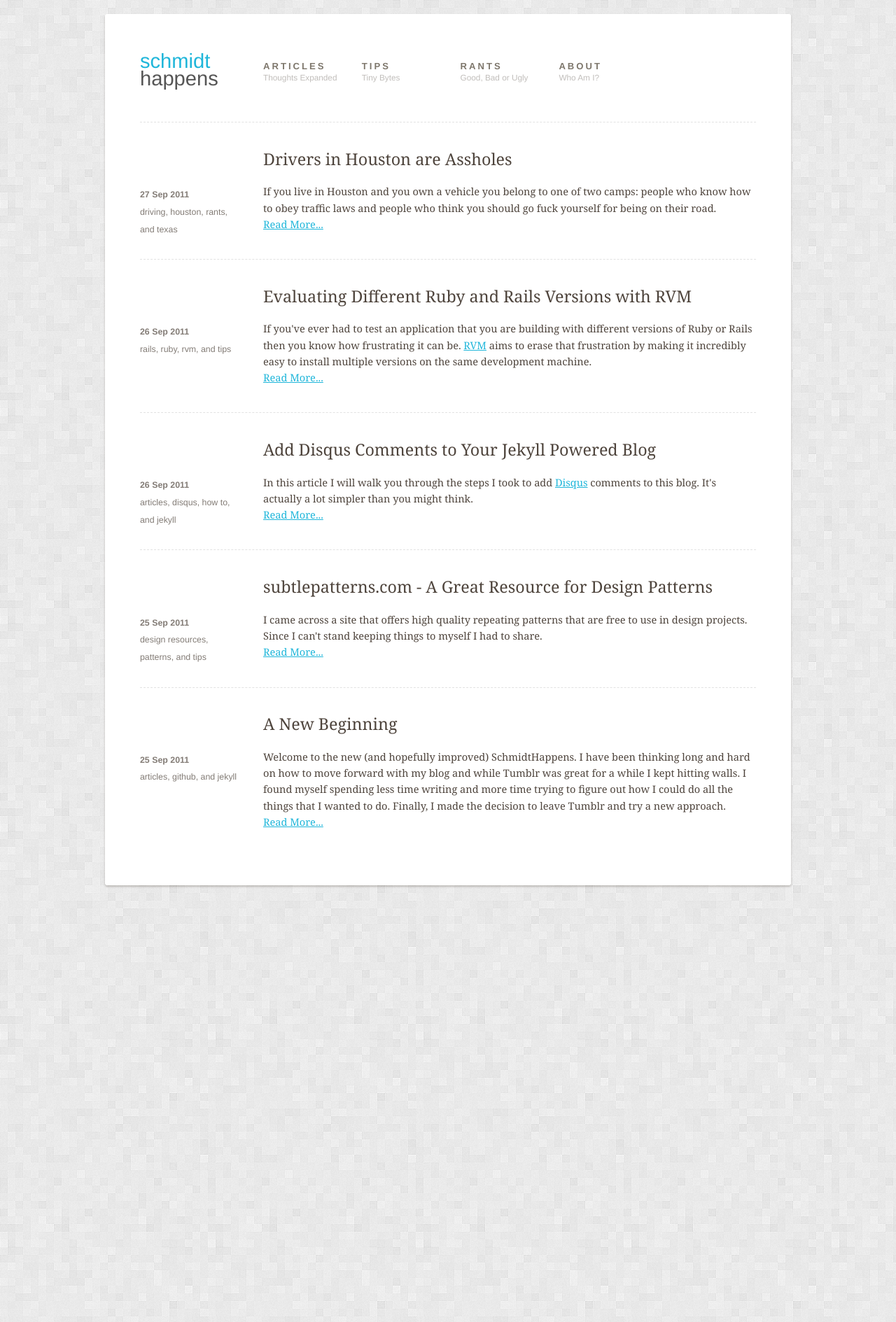
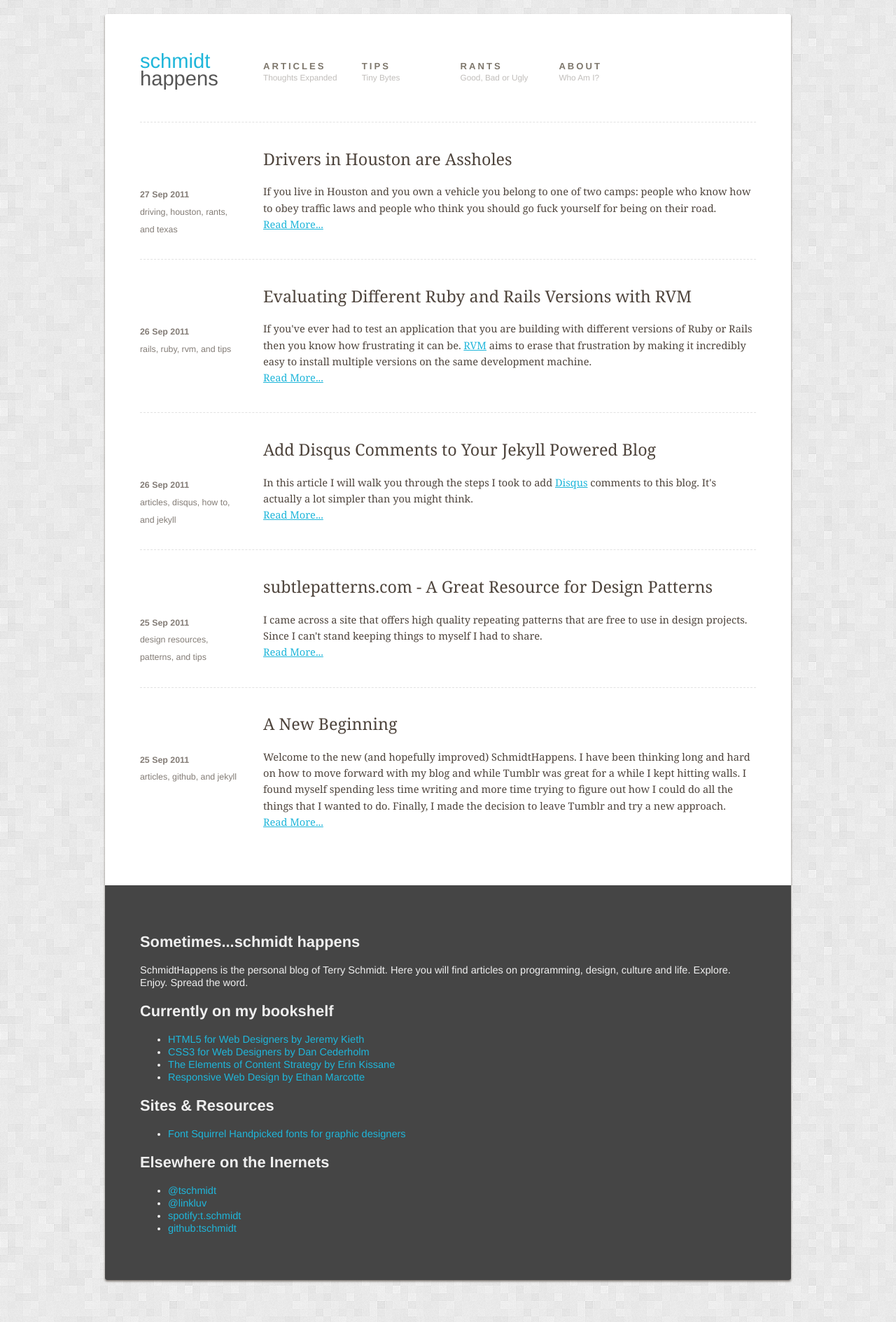
Before and after one commit to tschmidt/tschmidt.github.com, a Jekyll site: the page built from index.html, in a window 1280 px wide. Shown: the whole page at 70% size. Built offline with Jekyll 4.4.1, drawn with Linux system fonts in a browser that asks for light colours; nearby versions of some CDN libraries; Markdown is read by kramdown in place of the engine named in the settings.

Commit message:
Added footer content. Style and layout to come

```diff
--- a/_layouts/default.html
+++ b/_layouts/default.html
@@ -77,9 +77,71 @@
         <noscript>Please enable JavaScript to view the <a href="http://disqus.com/?ref_noscript">comments powered by Disqus.</a></noscript>
         <a href="http://disqus.com" class="dsq-brlink">blog comments powered by <span class="logo-disqus">Disqus</span></a>
         {% endif %}
-      </div>
-    </div>
-  </div>
+      </div> <!-- end #main -->
+    </div> <!-- end #wrap-inner -->
+    <footer role="main">
+      <section class="comp about">
+        <header>
+          <h1>Sometimes...schmidt happens</h1>
+        </header>
+        <p>
+          Schmidt<span>Happens</span> is the personal blog of Terry Schmidt. Here you will
+          find articles on programming, design, culture and life. Explore.
+          Enjoy. Spread the word.
+        </p>
+      </section>
+      <section class="comp bookshelf">
+        <header>
+          <h1>Currently on my bookshelf</h1>
+        </header>
+        <ul>
+          <li>
+            <a href="http://www.abookapart.com/products/html5-for-web-designers" title="A Book Apart: HTML5 for Web Designers">
+              <span class="book title">HTML5 for Web Designers</span>
+              <span class="book author">by Jeremy Kieth</span>
+            </a>
+          </li>
+          <li>
+            <a href="http://www.abookapart.com/products/css3-for-web-designers" title="A Book Apart: CSS3 for Web Designers">
+              <span class="book title">CSS3 for Web Designers</span>
+              <span class="book author">by Dan Cederholm</span>
+            </a>
+          </li>
+          <li>
+            <a href="http://www.abookapart.com/products/the-elements-of-content-strategy" title="A Book Apart: The Elements of Content Strategy">
+              <span class="book title">The Elements of Content Strategy</span>
+              <span class="book author">by Erin Kissane</span>
+            </a>
+          </li>
+          <li>
+            <a href="http://www.abookapart.com/products/responsive-web-design" title="A Book Apart: Responsive Web Design">
+              <span class="book title">Responsive Web Design</span>
+              <span class="book author">by Ethan Marcotte</span>
+            </a>
+          </li>
+        </ul>
+      </section>
+      <section class="comp resources">
+        <header>
+          <h1>Sites &amp; Resources</h1>
+        </header>
+        <ul>
+          <li><a href="http://www.fontsquirrel.com/">Font Squirrel <span>Handpicked fonts for graphic designers</span></a></li>
+        </ul>
+      </section>
+      <section class="comp touchme">
+        <header>
+          <h1>Elsewhere on the Inernets</h1>
+        </header>
+        <ul>
+          <li class="twitter"><a target="_blank" href="http://twitter.com/tschmidt">@tschmidt</a></li>
+          <li class="twitter"><a target="_blank" href="http://twitter.com/linkluv">@linkluv</a></li>
+          <li class="spotify"><a target="_blank" href="http://open.spotify.com/user/t.schmidt">spotify:t.schmidt</a></li>
+          <li class="github"><a target="_blank" href="http://github.com/tschmidt">github:tschmidt</a></li>
+        </ul>
+      </section>
+    </footer>
+  </div> <!-- end #wrap -->
 
 <script src="http://ajax.googleapis.com/ajax/libs/jquery/1.6.2/jquery.min.js"></script>
 <script>window.jQuery || document.write('<script src="js/libs/jquery-1.6.2.min.js"><\/script>')</script>
--- a/css/style.css
+++ b/css/style.css
@@ -209,7 +209,7 @@ body{
   color: #4e443c;
 	font-family:Helvetica, Helvetica Neue, Arial, sans-serif;
 	font-size: 70%;
-	background: #fff url('../images/bright_squares.png') repeat top left;
+	background: #fff url('../images/bright_squares.png') fixed top left;
 }
 
 a:link, a:visited {
@@ -242,13 +242,25 @@ strong {
   -webkit-border-radius: 3px;
      -moz-border-radius: 3px;
           border-radius: 3px;
-     -webkit-box-shadow: 0 2px 3px rgba(78, 68, 60, 0.3);
-        -moz-box-shadow: 0 2px 3px rgba(78, 68, 60, 0.3);
-             box-shadow: 0 2px 3px rgba(78, 68, 60, 0.3);
+     -webkit-box-shadow: 0 2px 3px rgba(78, 68, 60, 0.7);
+        -moz-box-shadow: 0 2px 3px rgba(78, 68, 60, 0.7);
+             box-shadow: 0 2px 3px rgba(78, 68, 60, 0.7);
 }
 
 #wrap-inner {
   padding: 0 50px;
+}
+
+footer[role="main"] {
+  background-color: #454545;
+  color: #efefef;
+  padding: 50px;
+  -webkit-border-bottome-right-radius: 3px;
+   -webkit-border-bottome-left-radius: 3px;
+       -moz-border-radius-bottomright: 3px;
+        -moz-border-radius-bottomleft: 3px;
+           border-bottom-right-radius: 3px;
+            border-bottom-left-radius: 3px;
 }
 
 /* grid options */
```
